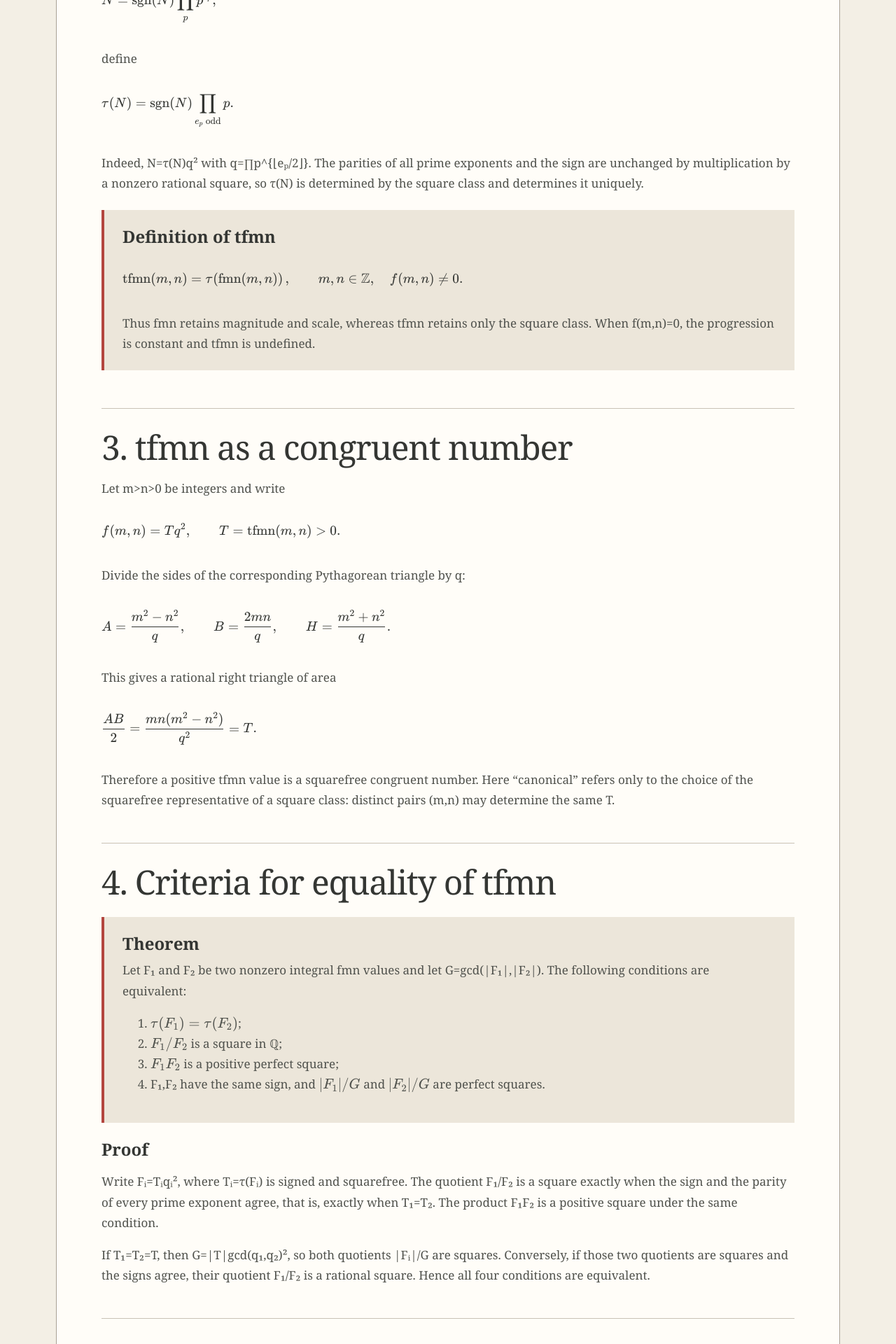
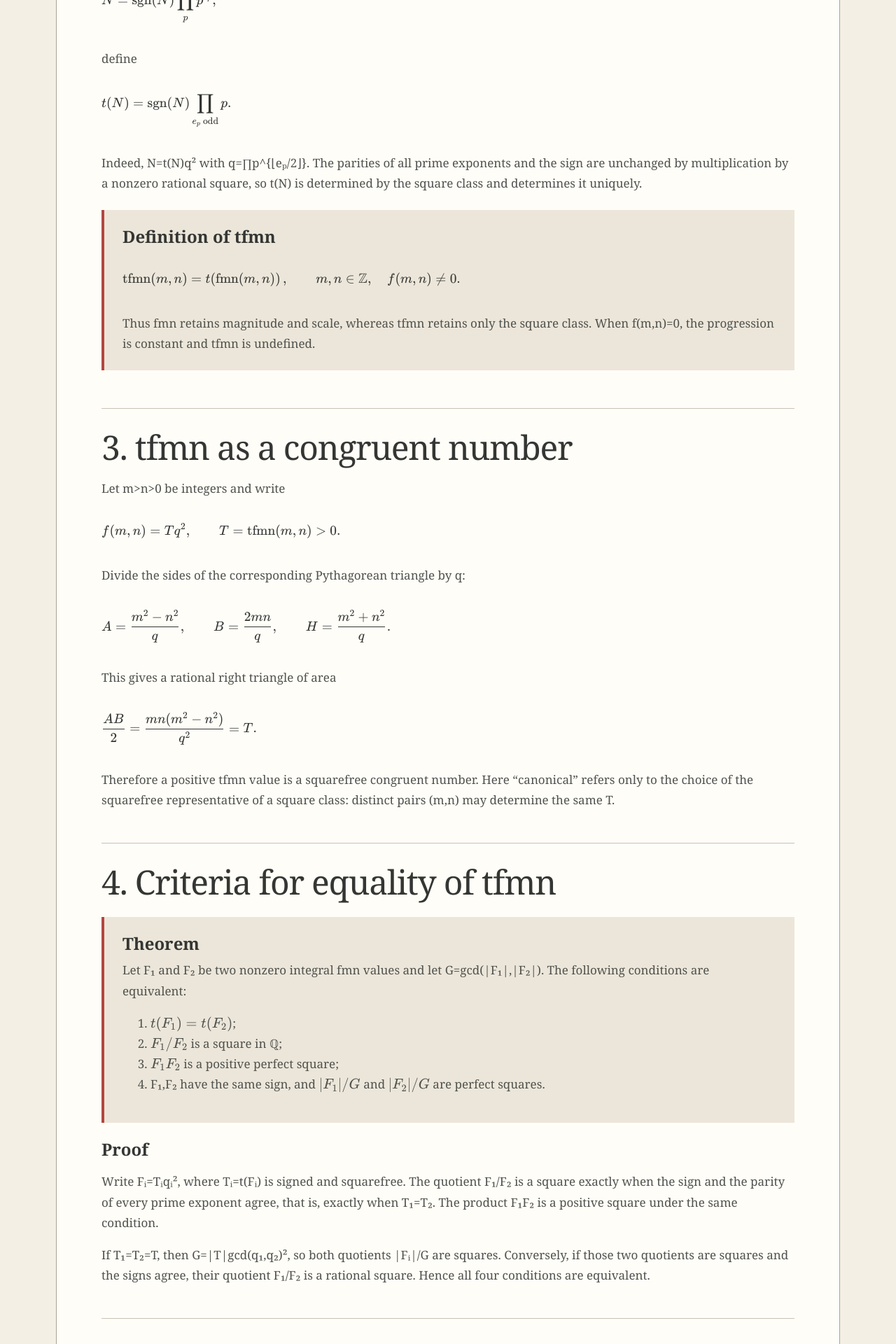
Before and after one commit to VladimirMynka/MagicSquare, a React (Vite) app in the folder frontend/: page /en/theory/fmn-tfmn in a window 1280 px wide. Shown: the part 1800-3720 px from the top of the page at 70% size. Built offline with nearby package versions, Linux system fonts and the light colour scheme.

Commit message:
Restore historical t notation

```diff
--- a/frontend/src/FmnTfmnTheory.tsx
+++ b/frontend/src/FmnTfmnTheory.tsx
@@ -107,17 +107,17 @@ V-4f(m,n),\qquad V,\qquad V+4f(m,n),
 N=\operatorname{sgn}(N)\prod_p p^{e_p},`}</Latex>
           <p>{text("то определим", "define")}</p>
           <Latex display>{String.raw`
-\tau(N)=\operatorname{sgn}(N)\prod_{e_p\ \mathrm{odd}}p.`}</Latex>
+t(N)=\operatorname{sgn}(N)\prod_{e_p\ \mathrm{odd}}p.`}</Latex>
           <p>
             {text(
-              "Действительно, N=τ(N)q², где q=∏p^{⌊eₚ/2⌋}. Чётности всех показателей простых и знак неизменны при умножении на ненулевой рациональный квадрат, поэтому τ(N) определяется квадратным классом и определяет его однозначно.",
-              "Indeed, N=τ(N)q² with q=∏p^{⌊eₚ/2⌋}. The parities of all prime exponents and the sign are unchanged by multiplication by a nonzero rational square, so τ(N) is determined by the square class and determines it uniquely.",
+              "Действительно, N=t(N)q², где q=∏p^{⌊eₚ/2⌋}. Чётности всех показателей простых и знак неизменны при умножении на ненулевой рациональный квадрат, поэтому t(N) определяется квадратным классом и определяет его однозначно.",
+              "Indeed, N=t(N)q² with q=∏p^{⌊eₚ/2⌋}. The parities of all prime exponents and the sign are unchanged by multiplication by a nonzero rational square, so t(N) is determined by the square class and determines it uniquely.",
             )}
           </p>
           <div className="theorem-block">
             <h3>{text("Определение tfmn", "Definition of tfmn")}</h3>
             <Latex display>{String.raw`
-\operatorname{tfmn}(m,n)=\tau\!\left(\operatorname{fmn}(m,n)\right),
+\operatorname{tfmn}(m,n)=t\!\left(\operatorname{fmn}(m,n)\right),
 \qquad m,n\in\mathbb Z,\quad f(m,n)\ne0.`}</Latex>
             <p>
               {text(
@@ -175,7 +175,7 @@ H=\frac{m^2+n^2}{q}.`}</Latex>
               )}
             </p>
             <ol>
-              <li><Latex>{String.raw`\tau(F_1)=\tau(F_2)`}</Latex>;</li>
+              <li><Latex>{String.raw`t(F_1)=t(F_2)`}</Latex>;</li>
               <li><Latex>{String.raw`F_1/F_2`}</Latex> {text("является квадратом в ℚ", "is a square in ℚ")};</li>
               <li><Latex>{String.raw`F_1F_2`}</Latex> {text("является положительным полным квадратом", "is a positive perfect square")};</li>
               <li>
@@ -190,8 +190,8 @@ H=\frac{m^2+n^2}{q}.`}</Latex>
           <h3>{text("Доказательство", "Proof")}</h3>
           <p>
             {text(
-              "Запишем Fᵢ=Tᵢqᵢ², где Tᵢ=τ(Fᵢ) — знаковое бесквадратное число. Отношение F₁/F₂ является квадратом тогда и только тогда, когда совпадают знак и чётности показателей каждого простого, то есть T₁=T₂. Произведение F₁F₂ является положительным квадратом при том же условии.",
-              "Write Fᵢ=Tᵢqᵢ², where Tᵢ=τ(Fᵢ) is signed and squarefree. The quotient F₁/F₂ is a square exactly when the sign and the parity of every prime exponent agree, that is, exactly when T₁=T₂. The product F₁F₂ is a positive square under the same condition.",
+              "Запишем Fᵢ=Tᵢqᵢ², где Tᵢ=t(Fᵢ) — знаковое бесквадратное число. Отношение F₁/F₂ является квадратом тогда и только тогда, когда совпадают знак и чётности показателей каждого простого, то есть T₁=T₂. Произведение F₁F₂ является положительным квадратом при том же условии.",
+              "Write Fᵢ=Tᵢqᵢ², where Tᵢ=t(Fᵢ) is signed and squarefree. The quotient F₁/F₂ is a square exactly when the sign and the parity of every prime exponent agree, that is, exactly when T₁=T₂. The product F₁F₂ is a positive square under the same condition.",
             )}
           </p>
           <p>
```
